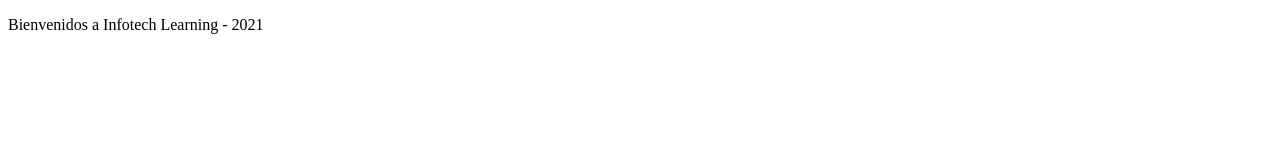
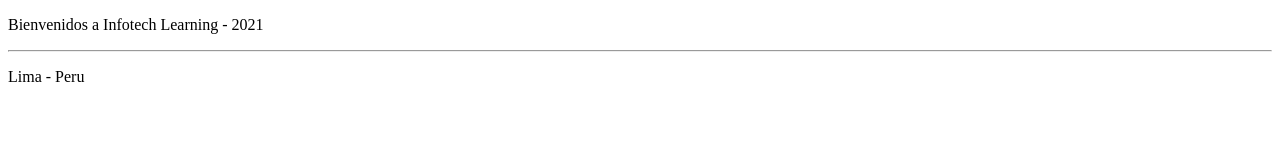
Before and after one commit to ronalddavidmoreno/Desarrollo, a plain HTML site: page index.html in a window 1280 px wide. Drawn offline with Linux system fonts and the light colour scheme.

Commit message:
version 1

```diff
--- a/index.html
+++ b/index.html
@@ -10,3 +10,5 @@
 </body>
 <p>Bienvenidos a Infotech Learning - 2021</p>
 </html>
+    <hr>
+    <p>Lima - Peru</p>
```
